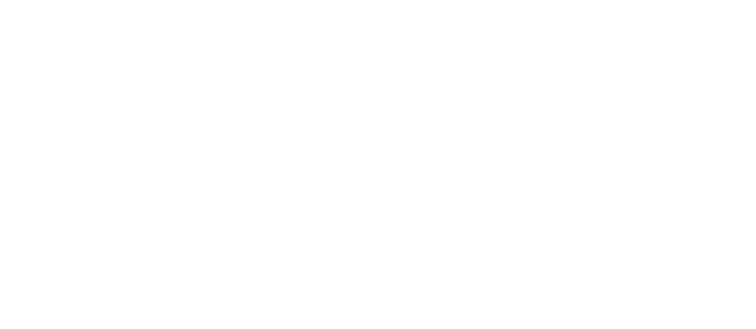
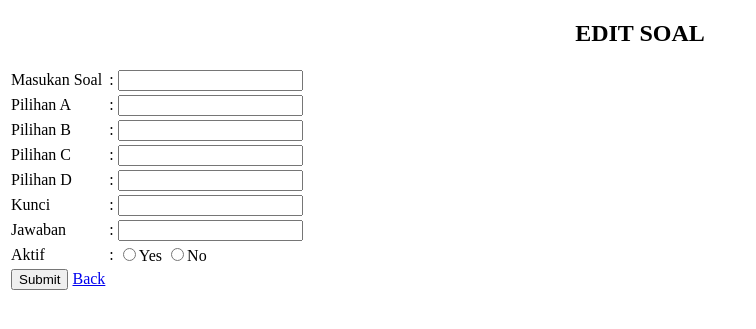
Before and after one commit to exchan3/UAS, a PHP site: page /admin/edit_soal.php?id_soal=9 in a window 1280 px wide. Before the commit the part shown is empty. Shown: the top 329 px of the page, without its empty margins (0-756 px from the left). Run offline with PHP 8.4, Linux system fonts and the light colour scheme; data comes from the database, SQL or seed files in the repository; data that the repository does not hold is empty.

Commit message:
Update edit_soal.php

```diff
--- a/admin/edit_soal.php
+++ b/admin/edit_soal.php
@@ -5,20 +5,36 @@
 <title>Edit Soal</title>
 </head>
 
+
+<h2 align=center> EDIT SOAL</h2>
 <body>
 	<?php
-	include"../koneksi.php";
-	$idsoal=isset($_GET['id_soal']);
-	$data=mysqli_query($koneksi,"select * from tbl_soal where id_soal='$idsoal'");
-	while ($d=mysqli_fetch_array($data)){?>
-	<form action="edit.php" method="post">
-		<input type="hidden" name="id_soal" value="<?php echo $idsoal; ?>">
+	include "../koneksi.php";
+
+	$idsoal = $_GET['id_soal'];
+
+	$result = mysqli_query($koneksi, "SELECT * FROM tbl_soal WHERE id_soal='$idsoal'");
+
+	if(mysqli_num_rows($result) == 0){
+
+		echo '<script>window.history.back()</script>';
+
+	}else{
+
+		$data = mysqli_fetch_assoc($result);
+
+	}
+	?>
+	<form action="edit.php" method="POST">
+
 		<table border="0">
 
 		<tr>
 		<td>Masukan Soal</td>
 		<td>:</td>
-		<td><input type="text" name="soal" id="soal" value="<?php echo $d['soal']; ?>"required/></td>
+		<td>
+		<input type="hidden" name="id_soal" value="<?php echo $idsoal; ?>">
+		<input type="text" name="soal" id="soal" value="<?php echo $d['soal']; ?>"required/></td>
 		</tr>
 
 		<tr>
@@ -67,13 +83,12 @@
 		<tr>
 		<td><button type="submit">Submit</button>
 			<a href="halaman_admin.php">Back</a>
-		<td>
+		</td>
 
 		</tr>
 
 
 		</table>
-		</form><?php
-}?>
+		</form>
 </body>
 </html>
```
